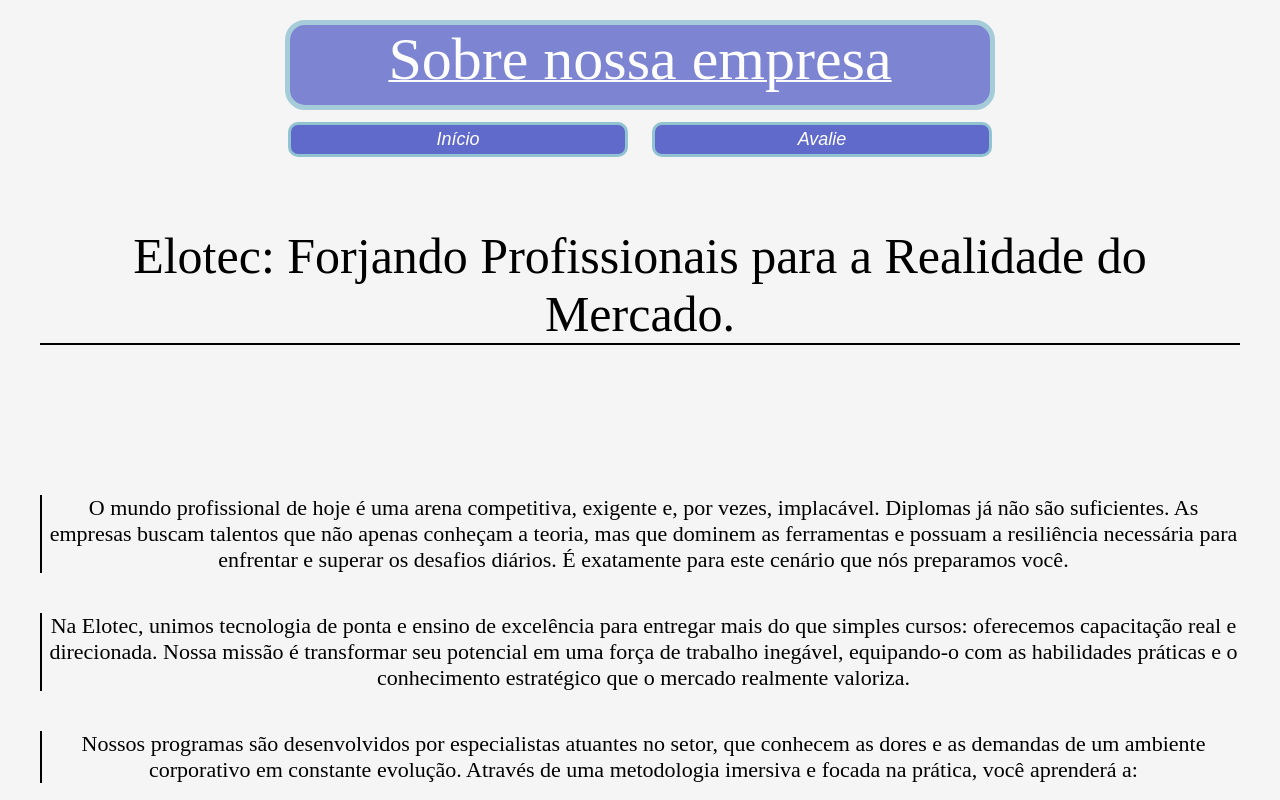
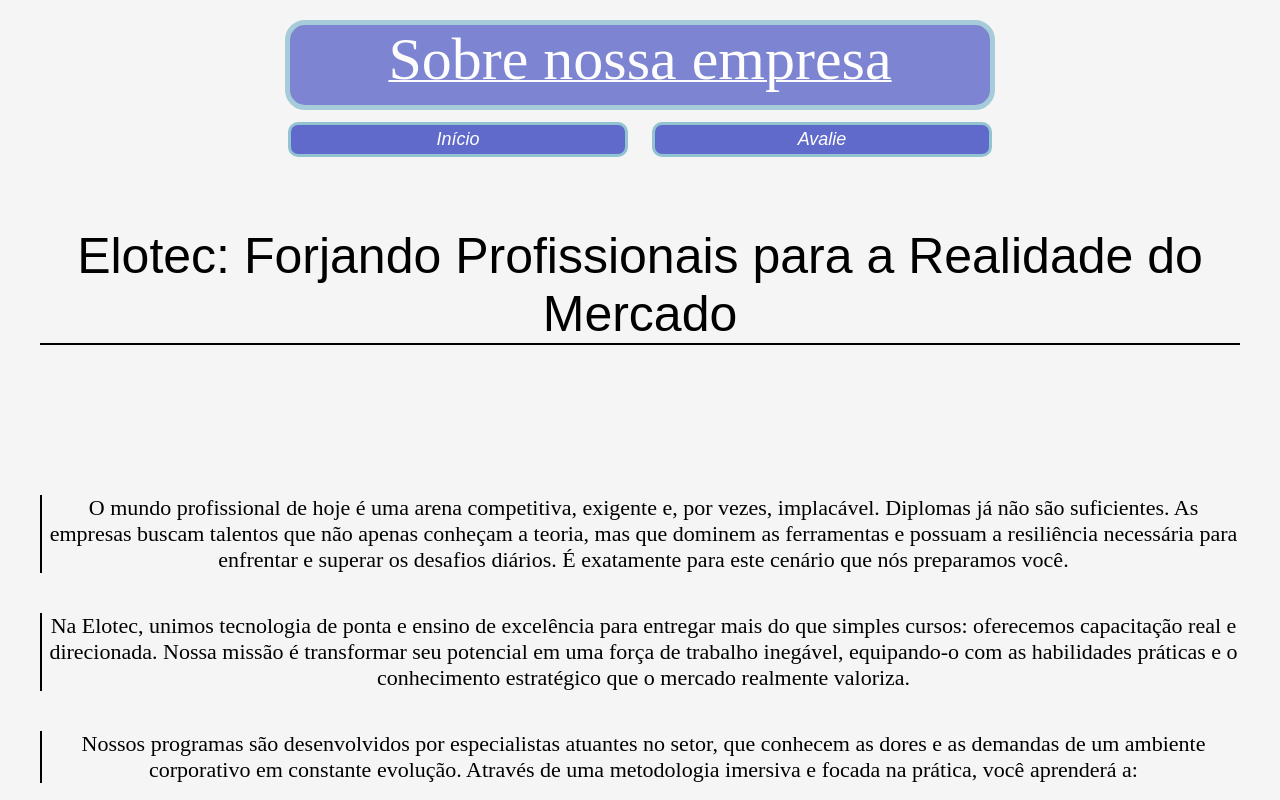
Before and after one commit to victorh1711/Livraria--Elotec, a plain HTML site: page meta.html in a window 1280 px wide. Shown: the top 800 px of the page. Drawn offline with Linux system fonts and the light colour scheme.

Commit message:
Fim das alterações em meta.html e meta.css

```diff
--- a/Styles/meta.css
+++ b/Styles/meta.css
@@ -55,11 +55,11 @@ button:active{
     opacity: 0.9;
     width: 330px;
     box-shadow: 2px 2px 10px rgb(102, 101, 101);
-
+    font-size: 17px;
 }
 .content h1, .content h2{
     font-size: 50px;
-    font-family: 'cursive';
+    font-family: Arial, Helvetica, sans-serif;
     font-weight: lighter;
     margin-bottom: 150px;
     border-bottom: 2px solid black;
--- a/meta.html
+++ b/meta.html
@@ -14,7 +14,7 @@
       <button id="forMeta">Avalie</button>
     </div>
     <div class="content">
-      <h2>Elotec: Forjando Profissionais para a Realidade do Mercado.</h2>
+      <h2>Elotec: Forjando Profissionais para a Realidade do Mercado</h2>
       <p>O mundo profissional de hoje é uma arena competitiva, exigente e, por vezes, implacável. Diplomas já não são suficientes. As empresas buscam talentos que não apenas conheçam a teoria, mas que dominem as ferramentas e possuam a resiliência necessária para enfrentar e superar os desafios diários. É exatamente para este cenário que nós preparamos você.</p>
       <p>Na Elotec, unimos tecnologia de ponta e ensino de excelência para entregar mais do que simples cursos: oferecemos capacitação real e direcionada. Nossa missão é transformar seu potencial em uma força de trabalho inegável, equipando-o com as habilidades práticas e o conhecimento estratégico que o mercado realmente valoriza.</p>
       <p>Nossos programas são desenvolvidos por especialistas atuantes no setor, que conhecem as dores e as demandas de um ambiente corporativo em constante evolução. Através de uma metodologia imersiva e focada na prática, você aprenderá a:</p>
```
